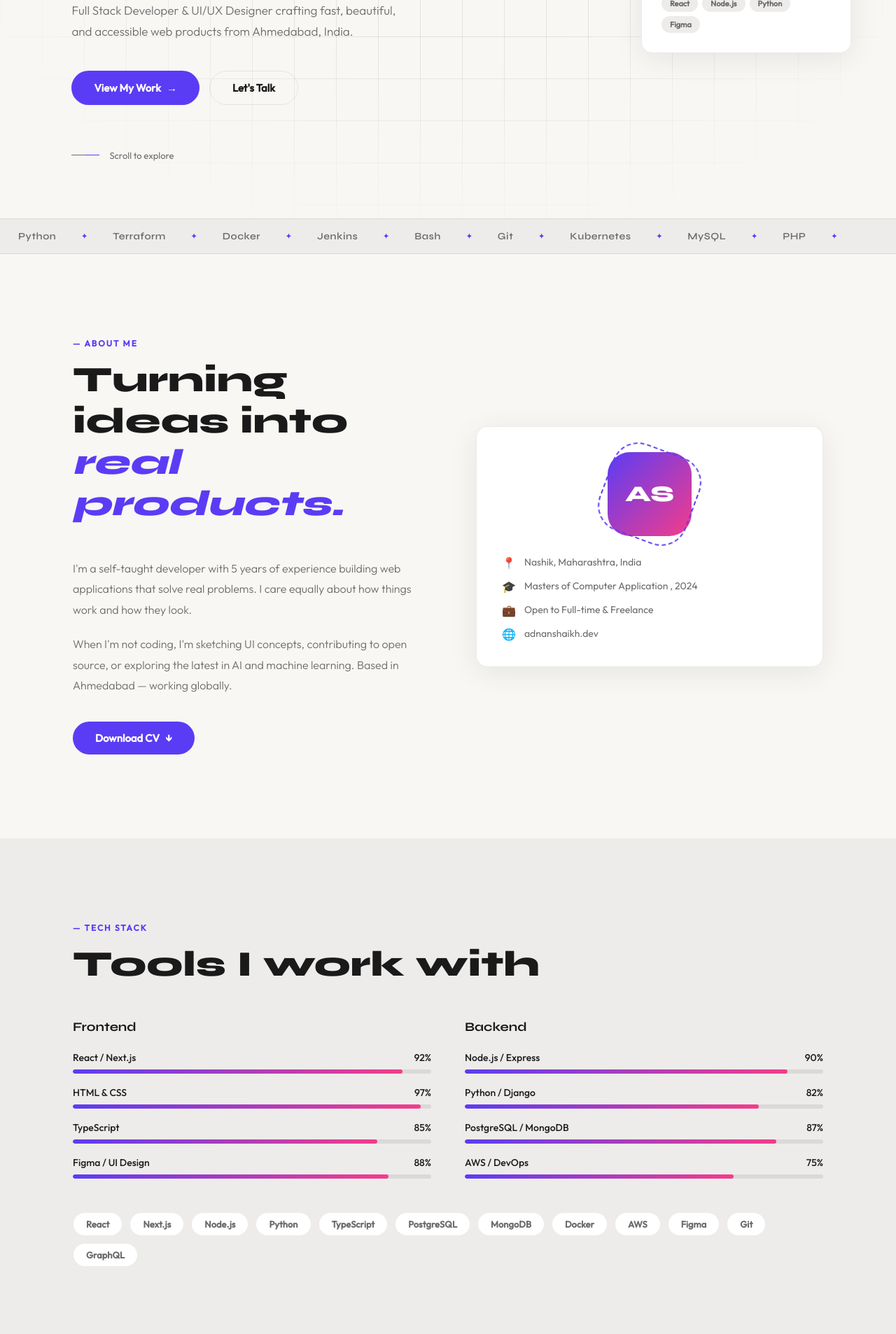
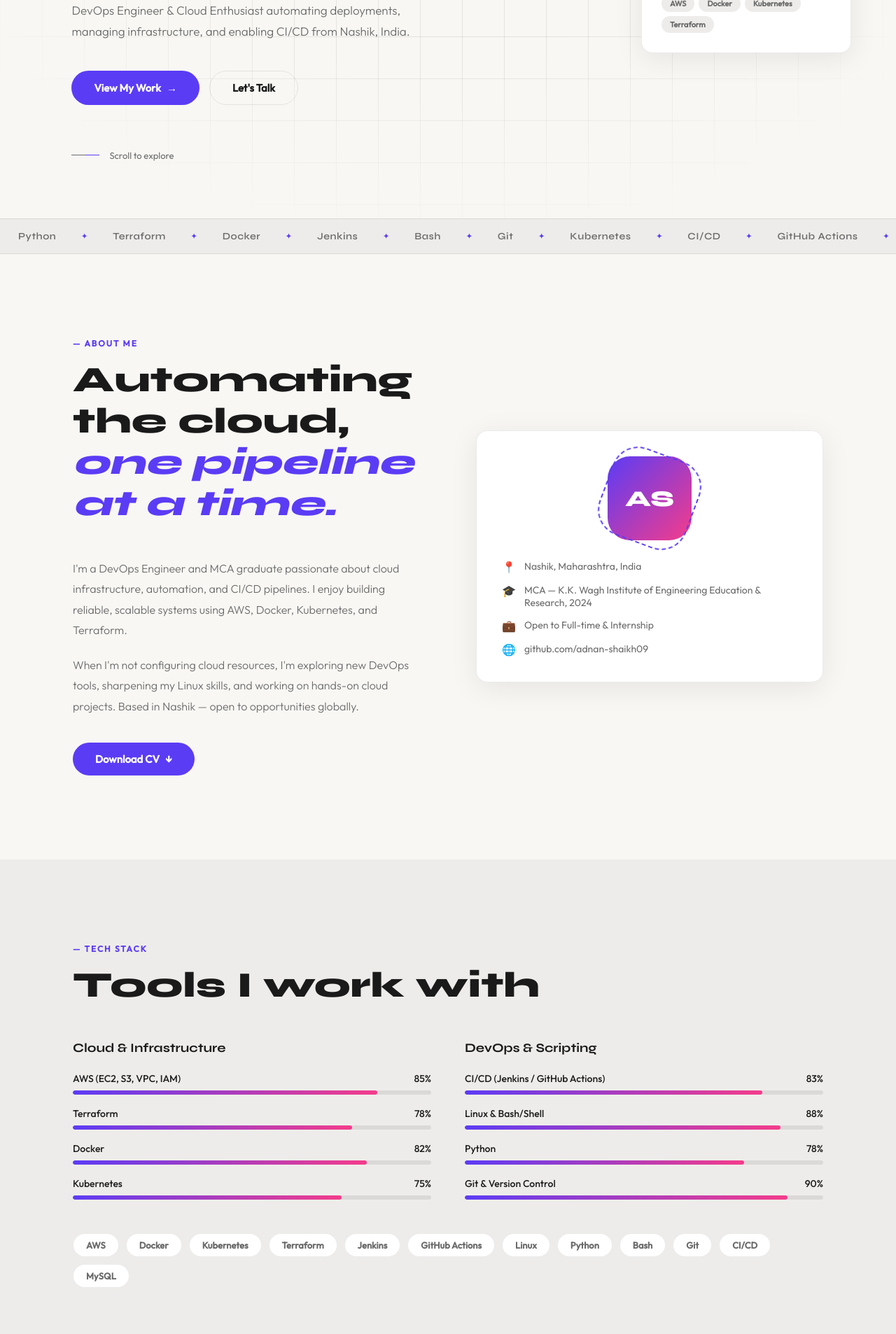
Before and after one commit to adnan-shaikh09/portfolio-github-actions-s3, a plain HTML site: page index.html in a window 1280 px wide. Shown: the part 488-2394 px from the top of the page at 70% size. Drawn offline with Linux system fonts and the light colour scheme.

Commit message:
Update personal information and skills in index.html

```diff
--- a/index.html
+++ b/index.html
@@ -3,8 +3,8 @@
 <head>
   <meta charset="UTF-8" />
   <meta name="viewport" content="width=device-width, initial-scale=1.0" />
-  <meta name="description" content="Aryan Shah — Full Stack Developer & UI/UX Designer based in Ahmedabad." />
-  <title>Adnan Shaikh DevOps Engineer</title>
+  <meta name="description" content="Adnan Shaikh — DevOps Engineer based in Nashik." />
+  <title>Adnan Shaikh | DevOps Engineer</title>
   <link rel="stylesheet" href="style.css" />
   <link href="https://fonts.googleapis.com/css2?family=Syne:wght@400;500;600;700;800&family=Outfit:wght@300;400;500&display=swap" rel="stylesheet" />
 </head>
@@ -55,15 +55,15 @@
     <div class="hero-bg-grid"></div>
     <div class="hero-content">
       <div class="hero-tag reveal">
-        <span class="tag-dot"></span> Available for Freelance
+        <span class="tag-dot"></span> Open to Opportunities
       </div>
       <h1 class="hero-title reveal">
-        I build <span class="gradient-text">digital</span><br />
-        experiences<span class="accent-dot">.</span>
+        I build <span class="gradient-text">cloud</span><br />
+        infrastructure<span class="accent-dot">.</span>
       </h1>
       <p class="hero-desc reveal">
-        Full Stack Developer & UI/UX Designer crafting fast, beautiful,<br />
-        and accessible web products from Ahmedabad, India.
+        DevOps Engineer & Cloud Enthusiast automating deployments,<br />
+        managing infrastructure, and enabling CI/CD from Nashik, India.
       </p>
       <div class="hero-actions reveal">
         <a href="#projects" class="btn-primary">View My Work <span class="btn-arrow">→</span></a>
@@ -80,20 +80,20 @@
           <div class="hcard-avatar">AS</div>
           <div class="hcard-info">
             <strong>Adnan Shaikh</strong>
-            <span>Full Stack Dev</span>
+            <span>DevOps Engineer</span>
           </div>
           <div class="hcard-badge">✦ Open</div>
         </div>
         <div class="hcard-stats">
-          <div class="hcard-stat"><span class="hstat-num" data-target="30">0</span><span>Projects</span></div>
-          <div class="hcard-stat"><span class="hstat-num" data-target="5">0</span><span>Years</span></div>
-          <div class="hcard-stat"><span class="hstat-num" data-target="98">0</span><span>% Satisfaction</span></div>
+          <div class="hcard-stat"><span class="hstat-num" data-target="2">0</span><span>Projects</span></div>
+          <div class="hcard-stat"><span class="hstat-num" data-target="1">0</span><span>Year Exp</span></div>
+          <div class="hcard-stat"><span class="hstat-num" data-target="10">0</span><span>+ Tools</span></div>
         </div>
         <div class="hcard-stack">
-          <span class="stack-tag">React</span>
-          <span class="stack-tag">Node.js</span>
-          <span class="stack-tag">Python</span>
-          <span class="stack-tag">Figma</span>
+          <span class="stack-tag">AWS</span>
+          <span class="stack-tag">Docker</span>
+          <span class="stack-tag">Kubernetes</span>
+          <span class="stack-tag">Terraform</span>
         </div>
       </div>
     </div>
@@ -112,8 +112,8 @@
         <span>Bash</span><span class="mx">✦</span>
         <span>Git</span><span class="mx">✦</span>
         <span>Kubernetes</span><span class="mx">✦</span>
-        <span>MySQL</span><span class="mx">✦</span>
-        <span>PHP</span><span class="mx">✦</span>
+        <span>CI/CD</span><span class="mx">✦</span>
+        <span>GitHub Actions</span><span class="mx">✦</span>
       </div>
     </div>
   </div>
@@ -124,14 +124,16 @@
       <div class="about-grid">
         <div class="about-left">
           <div class="section-tag reveal">— About Me</div>
-          <h2 class="section-title reveal">Turning ideas into<br /><em>real products.</em></h2>
+          <h2 class="section-title reveal">Automating the cloud,<br /><em>one pipeline at a time.</em></h2>
           <p class="about-text reveal">
-            I'm a self-taught developer with 5 years of experience building web applications
-            that solve real problems. I care equally about how things work and how they look.
+            I'm a DevOps Engineer and MCA graduate passionate about cloud infrastructure,
+            automation, and CI/CD pipelines. I enjoy building reliable, scalable systems
+            using AWS, Docker, Kubernetes, and Terraform.
           </p>
           <p class="about-text reveal">
-            When I'm not coding, I'm sketching UI concepts, contributing to open source, or exploring
-            the latest in AI and machine learning. Based in Ahmedabad — working globally.
+            When I'm not configuring cloud resources, I'm exploring new DevOps tools,
+            sharpening my Linux skills, and working on hands-on cloud projects.
+            Based in Nashik — open to opportunities globally.
           </p>
           <div class="about-cta reveal">
             <a href="resume.pdf" class="btn-primary" download>Download CV <span class="btn-arrow">↓</span></a>
@@ -150,15 +152,15 @@
               </div>
               <div class="fact-item">
                 <span class="fact-icon">🎓</span>
-                <span>Masters of Computer Application , 2024</span>
+                <span>MCA — K.K. Wagh Institute of Engineering Education & Research, 2024</span>
               </div>
               <div class="fact-item">
                 <span class="fact-icon">💼</span>
-                <span>Open to Full-time & Freelance</span>
+                <span>Open to Full-time & Internship</span>
               </div>
               <div class="fact-item">
                 <span class="fact-icon">🌐</span>
-                <span>adnanshaikh.dev</span>
+                <span>github.com/adnan-shaikh09</span>
               </div>
             </div>
           </div>
@@ -175,40 +177,40 @@
       <div class="skills-grid reveal">
 
         <div class="skill-category">
-          <div class="skill-cat-title">Frontend</div>
+          <div class="skill-cat-title">Cloud & Infrastructure</div>
           <div class="skill-bars">
-            <div class="skill-bar"><div class="sb-info"><span>React / Next.js</span><span>92%</span></div><div class="sb-track"><div class="sb-fill" data-w="92"></div></div></div>
-            <div class="skill-bar"><div class="sb-info"><span>HTML & CSS</span><span>97%</span></div><div class="sb-track"><div class="sb-fill" data-w="97"></div></div></div>
-            <div class="skill-bar"><div class="sb-info"><span>TypeScript</span><span>85%</span></div><div class="sb-track"><div class="sb-fill" data-w="85"></div></div></div>
-            <div class="skill-bar"><div class="sb-info"><span>Figma / UI Design</span><span>88%</span></div><div class="sb-track"><div class="sb-fill" data-w="88"></div></div></div>
+            <div class="skill-bar"><div class="sb-info"><span>AWS (EC2, S3, VPC, IAM)</span><span>85%</span></div><div class="sb-track"><div class="sb-fill" data-w="85"></div></div></div>
+            <div class="skill-bar"><div class="sb-info"><span>Terraform</span><span>78%</span></div><div class="sb-track"><div class="sb-fill" data-w="78"></div></div></div>
+            <div class="skill-bar"><div class="sb-info"><span>Docker</span><span>82%</span></div><div class="sb-track"><div class="sb-fill" data-w="82"></div></div></div>
+            <div class="skill-bar"><div class="sb-info"><span>Kubernetes</span><span>75%</span></div><div class="sb-track"><div class="sb-fill" data-w="75"></div></div></div>
           </div>
         </div>
 
         <div class="skill-category">
-          <div class="skill-cat-title">Backend</div>
+          <div class="skill-cat-title">DevOps & Scripting</div>
           <div class="skill-bars">
-            <div class="skill-bar"><div class="sb-info"><span>Node.js / Express</span><span>90%</span></div><div class="sb-track"><div class="sb-fill" data-w="90"></div></div></div>
-            <div class="skill-bar"><div class="sb-info"><span>Python / Django</span><span>82%</span></div><div class="sb-track"><div class="sb-fill" data-w="82"></div></div></div>
-            <div class="skill-bar"><div class="sb-info"><span>PostgreSQL / MongoDB</span><span>87%</span></div><div class="sb-track"><div class="sb-fill" data-w="87"></div></div></div>
-            <div class="skill-bar"><div class="sb-info"><span>AWS / DevOps</span><span>75%</span></div><div class="sb-track"><div class="sb-fill" data-w="75"></div></div></div>
+            <div class="skill-bar"><div class="sb-info"><span>CI/CD (Jenkins / GitHub Actions)</span><span>83%</span></div><div class="sb-track"><div class="sb-fill" data-w="83"></div></div></div>
+            <div class="skill-bar"><div class="sb-info"><span>Linux & Bash/Shell</span><span>88%</span></div><div class="sb-track"><div class="sb-fill" data-w="88"></div></div></div>
+            <div class="skill-bar"><div class="sb-info"><span>Python</span><span>78%</span></div><div class="sb-track"><div class="sb-fill" data-w="78"></div></div></div>
+            <div class="skill-bar"><div class="sb-info"><span>Git & Version Control</span><span>90%</span></div><div class="sb-track"><div class="sb-fill" data-w="90"></div></div></div>
           </div>
         </div>
 
       </div>
 
       <div class="tools-row reveal">
-        <div class="tool-chip">React</div>
-        <div class="tool-chip">Next.js</div>
-        <div class="tool-chip">Node.js</div>
+        <div class="tool-chip">AWS</div>
+        <div class="tool-chip">Docker</div>
+        <div class="tool-chip">Kubernetes</div>
+        <div class="tool-chip">Terraform</div>
+        <div class="tool-chip">Jenkins</div>
+        <div class="tool-chip">GitHub Actions</div>
+        <div class="tool-chip">Linux</div>
         <div class="tool-chip">Python</div>
-        <div class="tool-chip">TypeScript</div>
-        <div class="tool-chip">PostgreSQL</div>
-        <div class="tool-chip">MongoDB</div>
-        <div class="tool-chip">Docker</div>
-        <div class="tool-chip">AWS</div>
-        <div class="tool-chip">Figma</div>
+        <div class="tool-chip">Bash</div>
         <div class="tool-chip">Git</div>
-        <div class="tool-chip">GraphQL</div>
+        <div class="tool-chip">CI/CD</div>
+        <div class="tool-chip">MySQL</div>
       </div>
     </div>
   </section>
@@ -256,19 +258,19 @@
         <div class="contact-left">
           <div class="section-tag reveal">— Contact</div>
           <h2 class="section-title reveal">Let's build<br /><em>something great.</em></h2>
-          <p class="contact-sub reveal">Got a project in mind? I'm always open to discussing new ideas, freelance work, or full-time opportunities.</p>
+          <p class="contact-sub reveal">Got a project or opportunity in mind? I'm always open to discussing new ideas, internships, or full-time DevOps roles.</p>
           <div class="contact-links reveal">
-            <a href="mailto:aryan@example.com" class="c-link">
+            <a href="mailto:adnanshaikh5308@gmail.com" class="c-link">
               <span class="c-link-icon">✉</span>
-              <span>adnan@example.com</span>
+              <span>adnanshaikh5308@gmail.com</span>
             </a>
-            <a href="tel:+919876543210" class="c-link">
+            <a href="tel:+919511775275" class="c-link">
               <span class="c-link-icon">📞</span>
-              <span>+91 9999999999</span>
+              <span>+91 9511775275</span>
             </a>
             <div class="social-row">
-              <a href="https://github.com" target="_blank" class="social-icon" title="GitHub">GH</a>
-              <a href="https://linkedin.com" target="_blank" class="social-icon" title="LinkedIn">LI</a>
+              <a href="https://github.com/adnan-shaikh09" target="_blank" class="social-icon" title="GitHub">GH</a>
+              <a href="https://www.linkedin.com/in/shaikhadnan09/" target="_blank" class="social-icon" title="LinkedIn">LI</a>
               <a href="https://twitter.com" target="_blank" class="social-icon" title="Twitter">TW</a>
               <a href="https://dribbble.com" target="_blank" class="social-icon" title="Dribbble">DR</a>
             </div>
@@ -297,7 +299,7 @@
             <label for="subject">Subject</label>
             <select id="subject" name="subject">
               <option value="">Select a topic...</option>
-              <option>Freelance Project</option>
+              <option>Internship Opportunity</option>
               <option>Full-time Opportunity</option>
               <option>Collaboration</option>
               <option>General Inquiry</option>
@@ -305,7 +307,7 @@
           </div>
           <div class="form-group">
             <label for="message">Message</label>
-            <textarea id="message" name="message" placeholder="Tell me about your project..." rows="5" required></textarea>
+            <textarea id="message" name="message" placeholder="Tell me about your project or opportunity..." rows="5" required></textarea>
             <span class="field-error" id="msg-err"></span>
           </div>
           <button type="submit" class="btn-primary form-submit" id="form-btn">
@@ -324,10 +326,10 @@
     <div class="container">
       <div class="footer-top">
         <div class="footer-logo">AS<span class="logo-dot">.</span></div>
-        <p class="footer-tagline">Building the web, one pixel at a time.</p>
+        <p class="footer-tagline">Building the cloud, one pipeline at a time.</p>
         <div class="footer-socials">
-          <a href="https://github.com" target="_blank" class="social-icon">GH</a>
-          <a href="https://linkedin.com" target="_blank" class="social-icon">LI</a>
+          <a href="https://github.com/adnan-shaikh09" target="_blank" class="social-icon">GH</a>
+          <a href="https://www.linkedin.com/in/shaikhadnan09/" target="_blank" class="social-icon">LI</a>
           <a href="https://twitter.com" target="_blank" class="social-icon">TW</a>
         </div>
       </div>
@@ -341,6 +343,29 @@
   <!-- Toast -->
   <div class="toast" id="toast"></div>
 
+  <script>
+    // ── Override project data for Adnan's two projects ──
+    window.PROJECTS_DATA = [
+      {
+        id: 1,
+        title: "AWS VPC Peering",
+        category: "fullstack",
+        tags: ["AWS", "VPC", "EC2", "Networking"],
+        desc: "Configured VPC peering between two AWS VPCs, enabling secure communication between EC2 instances. Managed route tables and security groups, and troubleshot networking and connectivity issues.",
+        link: "https://github.com/adnan-shaikh09",
+        year: "2024"
+      },
+      {
+        id: 2,
+        title: "Static Portfolio Deployment (S3 + GitHub Actions)",
+        category: "web",
+        tags: ["AWS S3", "GitHub Actions", "CI/CD", "DevOps"],
+        desc: "Deployed a static portfolio website using Amazon S3 static hosting. Implemented a CI/CD pipeline with GitHub Actions to automate deployment on every code push. Secured AWS credentials using GitHub Secrets for real-time updates without manual intervention.",
+        link: "https://github.com/adnan-shaikh09",
+        year: "2024"
+      }
+    ];
+  </script>
   <script src="script.js"></script>
 </body>
 </html>
```
